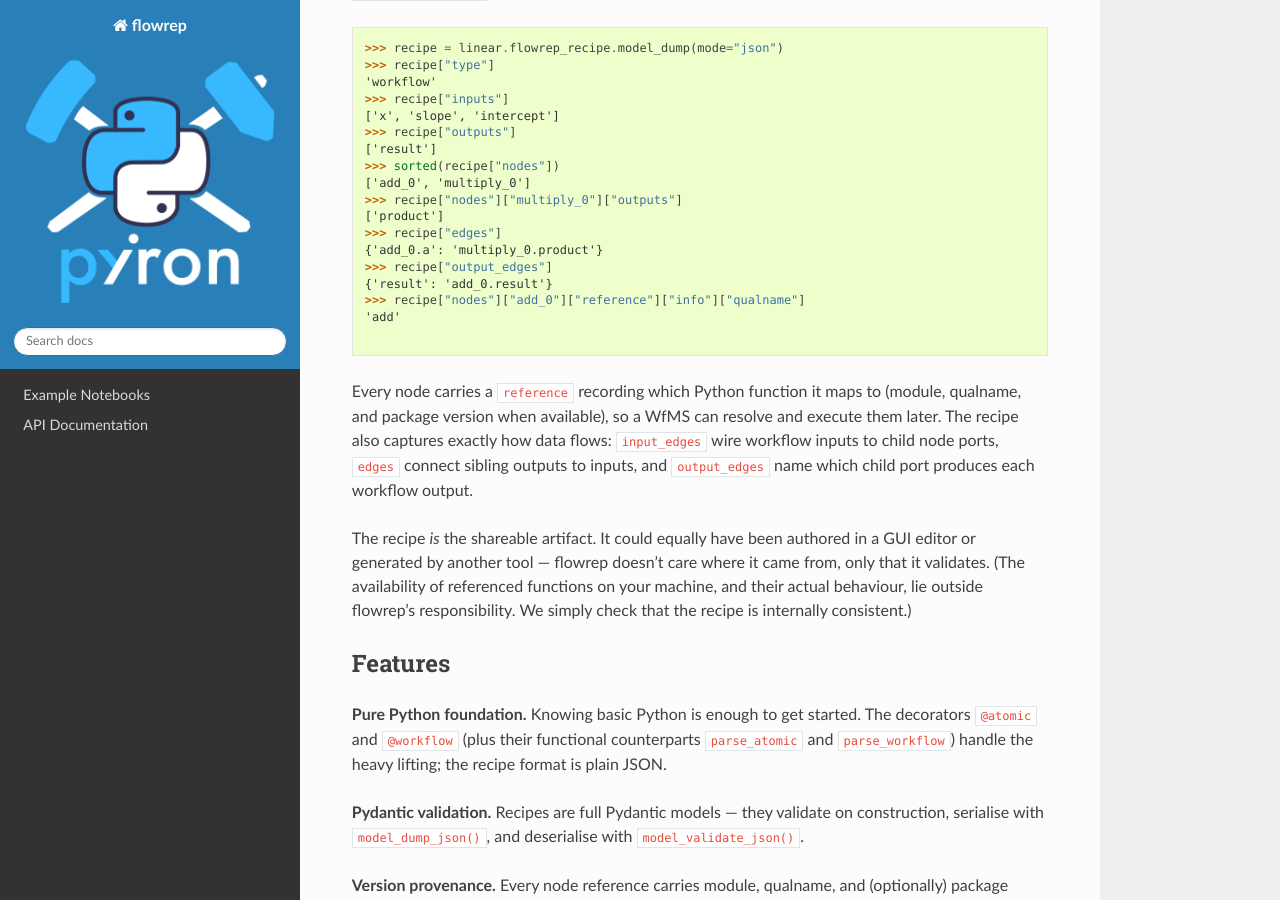
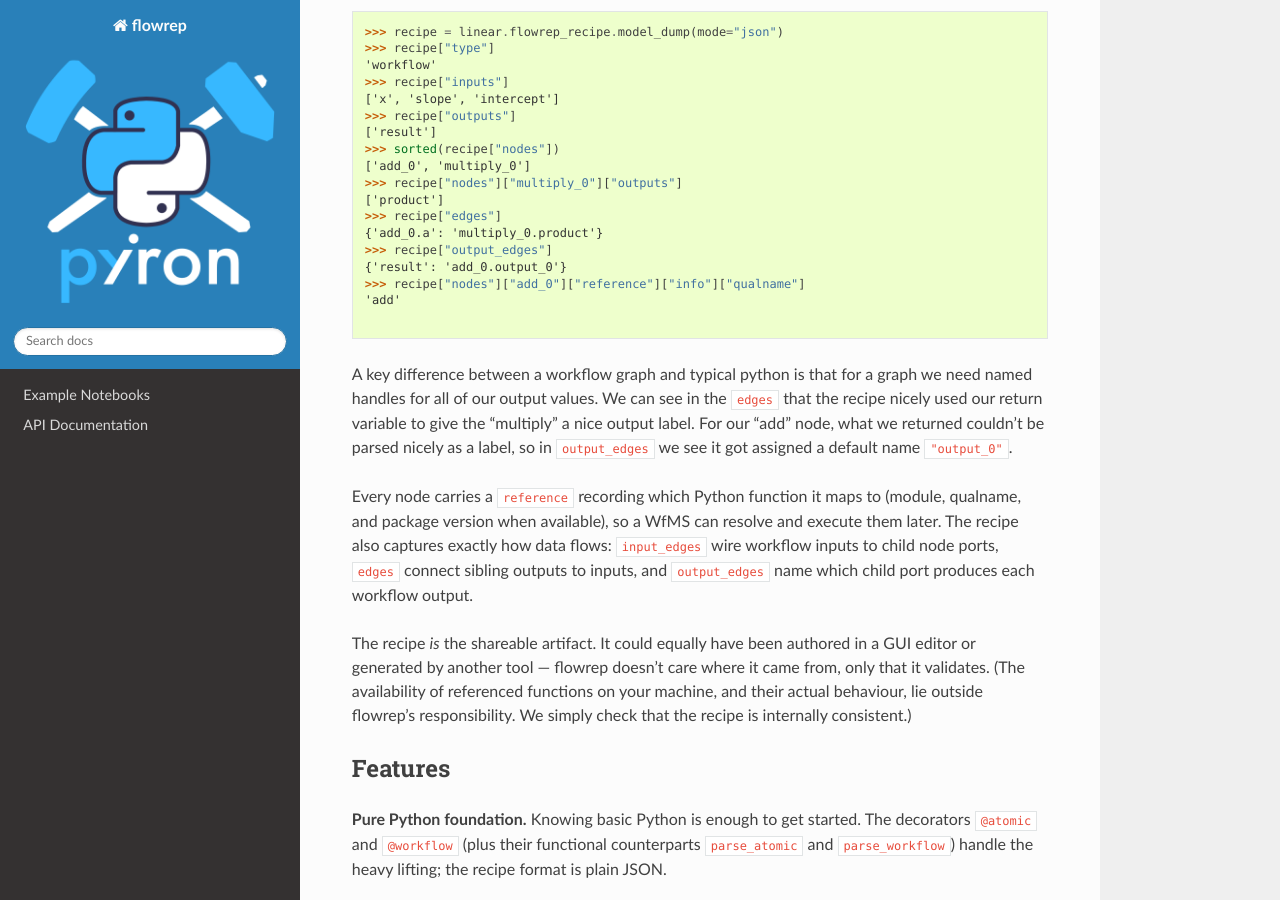
Before and after one commit to pyiron/flowrep, a Sphinx documentation site: the page built from docs/README.md, in a window 1280 px wide and 900 px high, scrolled down 1498 px. Built offline with Sphinx 7.4.7 and the Read the Docs theme 3.1.0, drawn with Linux system fonts in a browser that asks for light colours; the version number could not be read and is left out; some of the changed text lies outside the part shown.

Commit message:
Be more intentional about output labeling
Signed-off-by: liamhuber <liamhuber@greyhavensolutions.com>

````diff
--- a/docs/README.md
+++ b/docs/README.md
@@ -36,16 +36,14 @@ pip install flowrep                     # also available from PyPI
 
 ## Quick Start
 
-Define a couple of simple functions — the only requirement is that every return
-value is assigned to a named variable first, so flowrep can scrape output port
-names from the source:
+Define a couple of simple functions — it will be helpful to make our return statements
+nicely named variables, but it's not a necessity:
 
 ```python
 >>> import flowrep as fr
 
 >>> def add(a, b):
-...     result = a + b
-...     return result
+...     return a + b
 
 >>> def multiply(x, y):
 ...     product = x * y
@@ -95,11 +93,18 @@ JSON string):
 >>> recipe["edges"]
 {'add_0.a': 'multiply_0.product'}
 >>> recipe["output_edges"]
-{'result': 'add_0.result'}
+{'result': 'add_0.output_0'}
 >>> recipe["nodes"]["add_0"]["reference"]["info"]["qualname"]
 'add'
 
 ```
+
+A key difference between a workflow graph and typical python is that for a graph we
+need named handles for all of our output values.
+We can see in the `edges` that the recipe nicely used our return variable to give
+the "multiply" a nice output label.
+For our "add" node, what we returned couldn't be parsed nicely as a label, so in
+`output_edges` we see it got assigned a default name `"output_0"`.
 
 Every node carries a `reference` recording which Python function it maps to
 (module, qualname, and package version when available), so a WfMS can resolve
````
